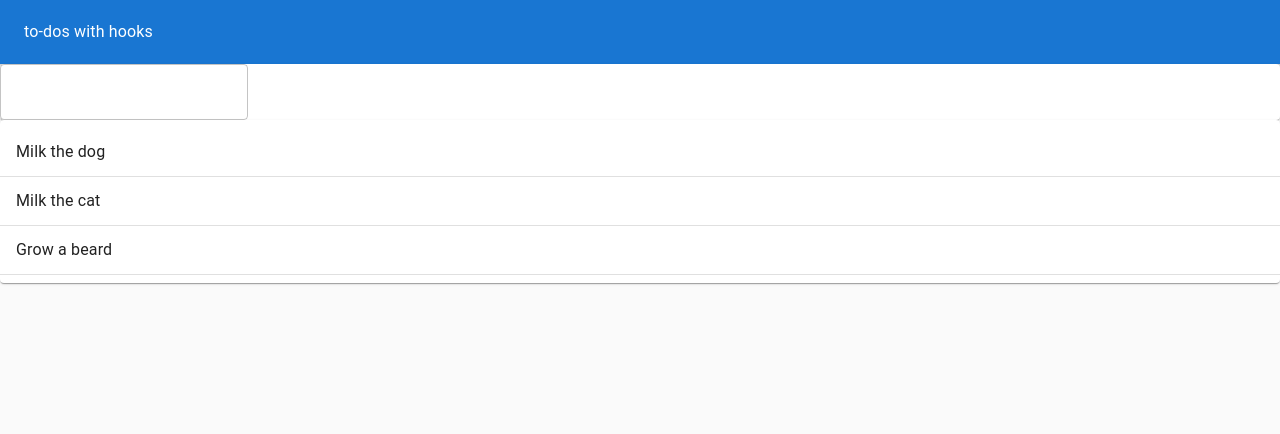
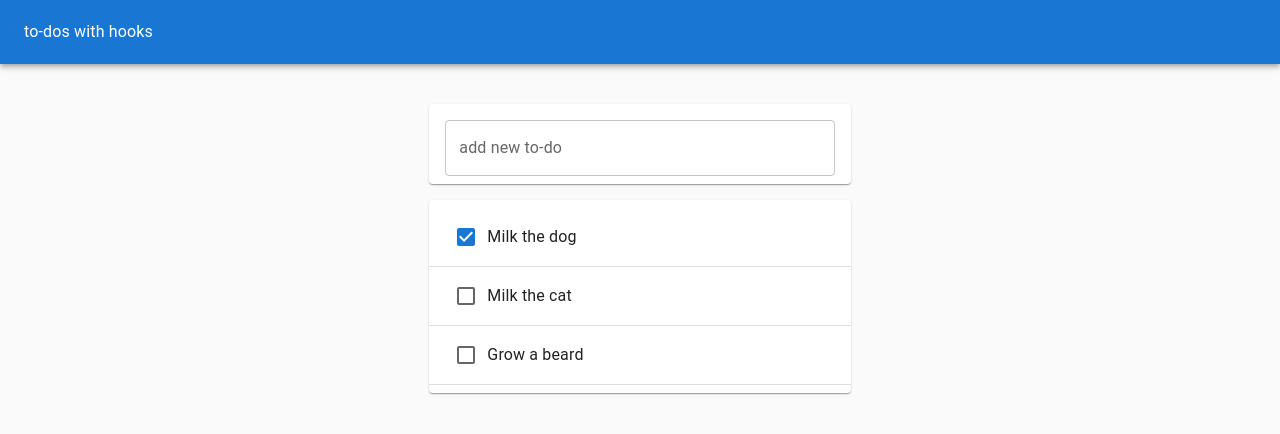
Before and after one commit to neopythe/to-do-hooks, a React (Vite) app: page / in a window 1280 px wide. Shown: the top 434 px of the page. Built offline with nearby package versions, Linux system fonts and the light colour scheme.

Commit message:
create Todo component

```diff
--- a/src/App.jsx
+++ b/src/App.jsx
@@ -34,8 +34,17 @@ export default function App() {
           <Typography color="inherit">to-dos with hooks</Typography>
         </Toolbar>
       </AppBar>
-      <TodoForm addTodo={addTodo} />
-      <TodoList todos={todos} />
+      <Grid
+        container
+        spacing={1}
+        justifyContent="center"
+        style={{ marginTop: '1rem' }}
+      >
+        <Grid item xs={11} md={8} lg={4}>
+          <TodoForm addTodo={addTodo} />
+          <TodoList todos={todos} />
+        </Grid>
+      </Grid>
     </Paper>
   )
 }
--- /dev/null
+++ b/src/components/Todo.jsx
@@ -0,0 +1,14 @@
+import ListItem from '@mui/material/ListItem'
+import ListItemText from '@mui/material/ListItemText'
+import { Checkbox, ListItemSecondaryAction } from '@mui/material'
+// import IconButton from '@mui/material'
+// import ListItemSecondaryAction from '@mui/material'
+
+export default function Todo({ task, completed }) {
+  return (
+    <ListItem>
+      <Checkbox checked={completed} tabIndex={-1} />
+      <ListItemText>{task}</ListItemText>
+    </ListItem>
+  )
+}
--- a/src/components/TodoForm.jsx
+++ b/src/components/TodoForm.jsx
@@ -6,7 +6,7 @@ import useInputState from '../hooks/useInputState'
 export default function TodoForm({ addTodo }) {
   const [value, handleChange, reset] = useInputState('')
   return (
-    <Paper>
+    <Paper style={{ margin: '1rem 0', padding: '0 1rem' }}>
       <form
         onSubmit={(event) => {
           event.preventDefault()
@@ -14,7 +14,13 @@ export default function TodoForm({ addTodo }) {
           reset()
         }}
       >
-        <TextField value={value} onChange={handleChange} />
+        <TextField
+          value={value}
+          onChange={handleChange}
+          margin="normal"
+          label="add new to-do"
+          fullWidth
+        />
       </form>
     </Paper>
   )
--- a/src/components/TodoList.jsx
+++ b/src/components/TodoList.jsx
@@ -1,8 +1,8 @@
 import Paper from '@mui/material/Paper'
 import List from '@mui/material/List'
-import ListItem from '@mui/material/ListItem'
-import ListItemText from '@mui/material/ListItemText'
 import Divider from '@mui/material/Divider'
+
+import Todo from './Todo'
 
 export default function TodoList(props) {
   return (
@@ -10,9 +10,7 @@ export default function TodoList(props) {
       <List>
         {props.todos.map((todo) => (
           <>
-            <ListItem>
-              <ListItemText>{todo.task}</ListItemText>
-            </ListItem>
+            <Todo key={todo.id} task={todo.task} completed={todo.completed} />
             <Divider />
           </>
         ))}
```
